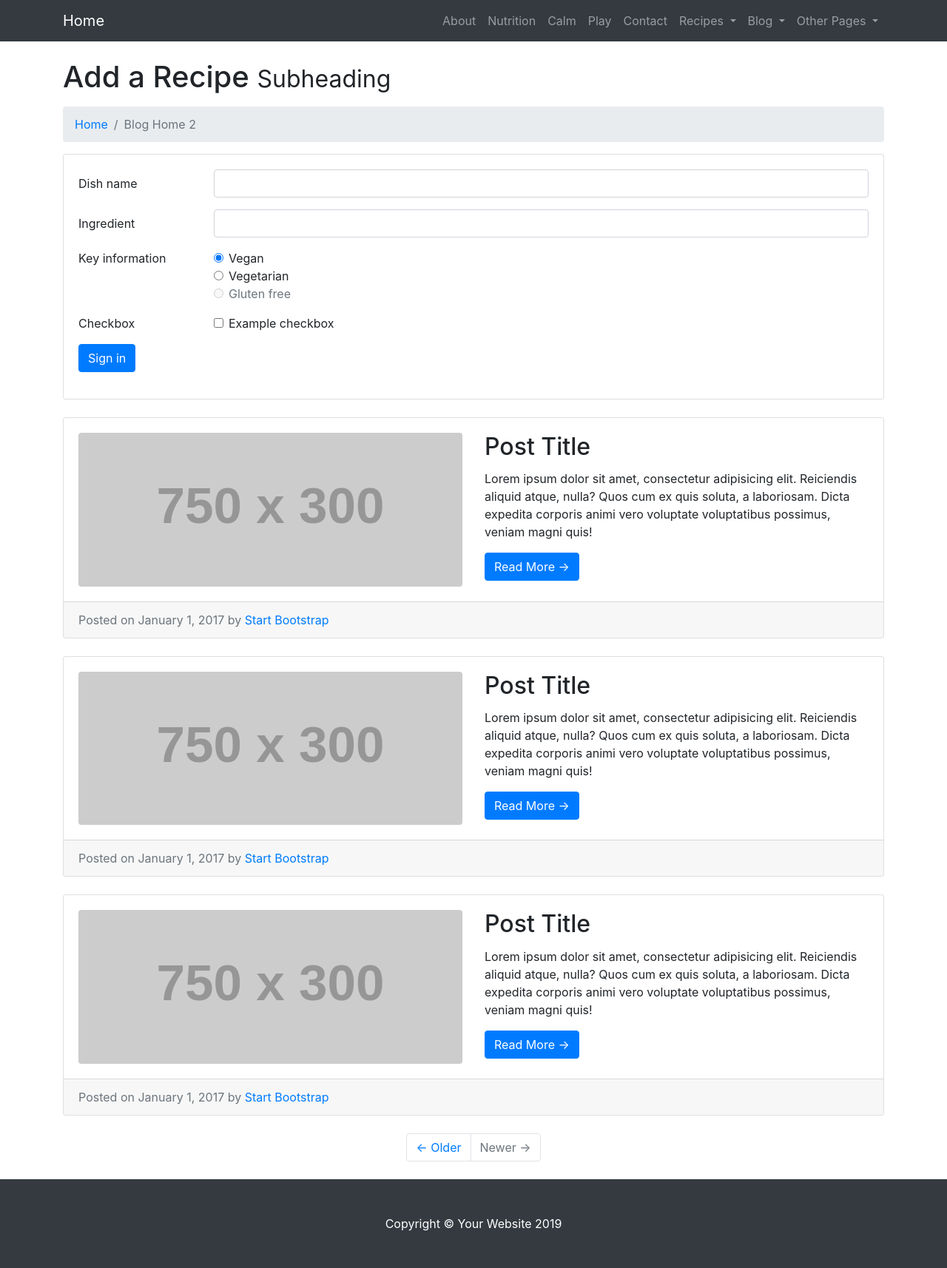
After one commit to davidjbuchanan/MS3-lockdown, a Flask app: page /addRecipes in a window 1280 px wide. The commit adds this page. Shown: the whole page at 74% size. Run offline with Flask 2, Linux system fonts and the light colour scheme; some libraries are stand-ins or nearby versions.

Commit message:
To support the inclusion of recipe sub-catagories: navbar updated (base.html), *recipe.html pages added and app.py updated to accommodate new routes

```diff
--- a/app.py
+++ b/app.py
@@ -25,11 +25,17 @@ def index():
 def about():
     return render_template("about.html")
 
+@app.route('/allRecipes')
+def allRecipes():
+    return render_template("allRecipes.html")
 
-@app.route('/recipes')
-def recipes():
-    return render_template("recipes.html")
+@app.route('/yourRecipes')
+def yourRecipes():
+    return render_template("yourRecipes.html")
 
+@app.route('/addRecipes')
+def addRecipes():
+    return render_template("addRecipes.html")
 
 @app.route('/nutrition')
 def nutrition():
--- /dev/null
+++ b/templates/addRecipes.html
@@ -0,0 +1,164 @@
+{% extends 'base.html' %} {% block content %}
+<!-- Page Content -->
+<div class="container">
+
+	<!-- Page Heading/Breadcrumbs -->
+	<h1 class="mt-4 mb-3">Add a Recipe
+		<small>Subheading</small>
+	</h1>
+
+	<ol class="breadcrumb">
+		<li class="breadcrumb-item">
+			<a href="index.html">Home</a>
+		</li>
+		<li class="breadcrumb-item active">Blog Home 2</li>
+	</ol>
+
+	<!-- Blog Post -->
+	<div class="card mb-4">
+		<div class="card-body">
+			<form>
+				<div class="form-group row">
+					<label for="name" class="col-sm-2 col-form-label">Dish name</label>
+					<div class="col-sm-10">
+						<input type="text" class="form-control" id="">
+                    </div>
+				</div>
+                <div class="form-group row">
+                    <label for="ingredients" class="col-sm-2 col-form-label">Ingredient</label>
+                    <div class="col-sm-10">
+                        <input type="text" class="form-control" id="">
+                    </div>
+                </div>
+                <fieldset class="form-group">
+                    <div class="row">
+                        <legend class="col-form-label col-sm-2 pt-0">Key information</legend>
+                        <div class="col-sm-10">
+                            <div class="form-check">
+                                <input class="form-check-input" type="radio" name="gridRadios" id="" value="option1" checked>
+                                <label class="form-check-label" for="gridRadios1">
+                                    Vegan
+                                </label>
+                            </div>
+                            <div class="form-check">
+                                <input class="form-check-input" type="radio" name="gridRadios" id="" value="option2">
+                                <label class="form-check-label" for="gridRadios2">
+                                    Vegetarian
+                                </label>
+                            </div>
+                            <div class="form-check disabled">
+                                <input class="form-check-input" type="radio" name="gridRadios" id="" value="option3" disabled>
+                                <label class="form-check-label" for="gridRadios3">
+                                    Gluten free
+                                </label>
+                            </div>
+                        </div>
+                    </div>
+                </fieldset>
+                <div class="form-group row">
+                    <div class="col-sm-2">Checkbox</div>
+                    <div class="col-sm-10">
+                        <div class="form-check">
+                            <input class="form-check-input" type="checkbox" id="gridCheck1">
+                            <label class="form-check-label" for="gridCheck1">
+                                Example checkbox
+                            </label>
+						</div>
+					</div>
+				</div>
+				<div class="form-group row">
+					<div class="col-sm-10">
+						<button type="submit" class="btn btn-primary">Sign in</button>
+					</div>
+				</div>
+			</form>
+		</div>
+	</div>
+
+	<!-- Blog Post -->
+	<div class="card mb-4">
+		<div class="card-body">
+			<div class="row">
+				<div class="col-lg-6">
+					<a href="#">
+						<img class="img-fluid rounded" src="http://placehold.it/750x300" alt="">
+            </a>
+				</div>
+				<div class="col-lg-6">
+					<h2 class="card-title">Post Title</h2>
+					<p class="card-text">Lorem ipsum dolor sit amet, consectetur adipisicing elit. Reiciendis aliquid
+						atque, nulla? Quos cum ex quis soluta, a laboriosam. Dicta expedita corporis animi vero
+						voluptate voluptatibus possimus, veniam magni quis!</p>
+					<a href="#" class="btn btn-primary">Read More &rarr;</a>
+				</div>
+			</div>
+		</div>
+		<div class="card-footer text-muted">
+			Posted on January 1, 2017 by
+			<a href="#">Start Bootstrap</a>
+		</div>
+	</div>
+
+	<!-- Blog Post -->
+	<div class="card mb-4">
+		<div class="card-body">
+			<div class="row">
+				<div class="col-lg-6">
+					<a href="#">
+						<img class="img-fluid rounded" src="http://placehold.it/750x300" alt="">
+            </a>
+				</div>
+				<div class="col-lg-6">
+					<h2 class="card-title">Post Title</h2>
+					<p class="card-text">Lorem ipsum dolor sit amet, consectetur adipisicing elit. Reiciendis aliquid
+						atque, nulla? Quos cum ex quis soluta, a laboriosam. Dicta expedita corporis animi vero
+						voluptate voluptatibus possimus, veniam magni quis!</p>
+					<a href="#" class="btn btn-primary">Read More &rarr;</a>
+				</div>
+			</div>
+		</div>
+		<div class="card-footer text-muted">
+			Posted on January 1, 2017 by
+			<a href="#">Start Bootstrap</a>
+		</div>
+	</div>
+
+	<!-- Blog Post -->
+	<div class="card mb-4">
+		<div class="card-body">
+			<div class="row">
+				<div class="col-lg-6">
+					<a href="#">
+						<img class="img-fluid rounded" src="http://placehold.it/750x300" alt="">
+            </a>
+				</div>
+				<div class="col-lg-6">
+					<h2 class="card-title">Post Title</h2>
+					<p class="card-text">Lorem ipsum dolor sit amet, consectetur adipisicing elit. Reiciendis aliquid
+						atque, nulla? Quos cum ex quis soluta, a laboriosam. Dicta expedita corporis animi vero
+						voluptate voluptatibus possimus, veniam magni quis!</p>
+					<a href="#" class="btn btn-primary">Read More &rarr;</a>
+				</div>
+			</div>
+		</div>
+		<div class="card-footer text-muted">
+			Posted on January 1, 2017 by
+			<a href="#">Start Bootstrap</a>
+		</div>
+	</div>
+
+	<!-- Pagination -->
+	<ul class="pagination justify-content-center mb-4">
+		<li class="page-item">
+			<a class="page-link" href="#">&larr; Older</a>
+		</li>
+		<li class="page-item disabled">
+			<a class="page-link" href="#">Newer &rarr;</a>
+		</li>
+	</ul>
+
+</div>
+
+</div>
+<!-- /.container -->
+{% endblock %}
--- a/templates/base.html
+++ b/templates/base.html
@@ -23,9 +23,7 @@
           <li class="nav-item">
             <a class="nav-link" href="{{ url_for('about') }}">About</a>
           </li>
-          <li class="nav-item">
-            <a class="nav-link" href="{{ url_for('recipes') }}">Recipes</a>
-          </li>
+
           <li class="nav-item">
             <a class="nav-link" href="{{ url_for('nutrition') }}">Nutrition</a>
           </li>
@@ -39,15 +37,13 @@
             <a class="nav-link" href="{{ url_for('contact') }}">Contact</a>
           </li>
           <li class="nav-item dropdown">
-            <a class="nav-link dropdown-toggle" href="#" id="navbarDropdownPortfolio" data-toggle="dropdown" aria-haspopup="true" aria-expanded="false">
-              Portfolio
+            <a class="nav-link dropdown-toggle" href="" id="navbarDropdownPortfolio" data-toggle="dropdown" aria-haspopup="true" aria-expanded="false">
+              Recipes
             </a>
-            <div class="dropdown-menu dropdown-menu-right" aria-labelledby="navbarDropdownPortfolio">
-              <a class="dropdown-item" href="portfolio-1-col.html">1 Column Portfolio</a>
-              <a class="dropdown-item" href="portfolio-2-col.html">2 Column Portfolio</a>
-              <a class="dropdown-item" href="portfolio-3-col.html">3 Column Portfolio</a>
-              <a class="dropdown-item" href="portfolio-4-col.html">4 Column Portfolio</a>
-              <a class="dropdown-item" href="portfolio-item.html">Single Portfolio Item</a>
+            <div class="dropdown-menu dropdown-menu-right" aria-labelledby="navbarDropdownRecipes">
+              <a class="dropdown-item" href="{{ url_for('allRecipes') }}">All Recipes</a>
+              <a class="dropdown-item" href="{{ url_for('yourRecipes') }}">Your Recipes</a>
+              <a class="dropdown-item" href="{{ url_for('addRecipes') }}">Add Recipe</a>
             </div>
           </li>
           <li class="nav-item dropdown">
--- a/templates/recipes.html
+++ /dev/null
@@ -1,3 +0,0 @@
-{% extends 'base.html' %} {% block content %}
-<h1>Recipes Page</h1>
-{% endblock %}
```
Also changed, not shown: templates/allRecipes.html (added, +119 -0 lines), templates/yourRecipes.html (added, +119 -0 lines).
